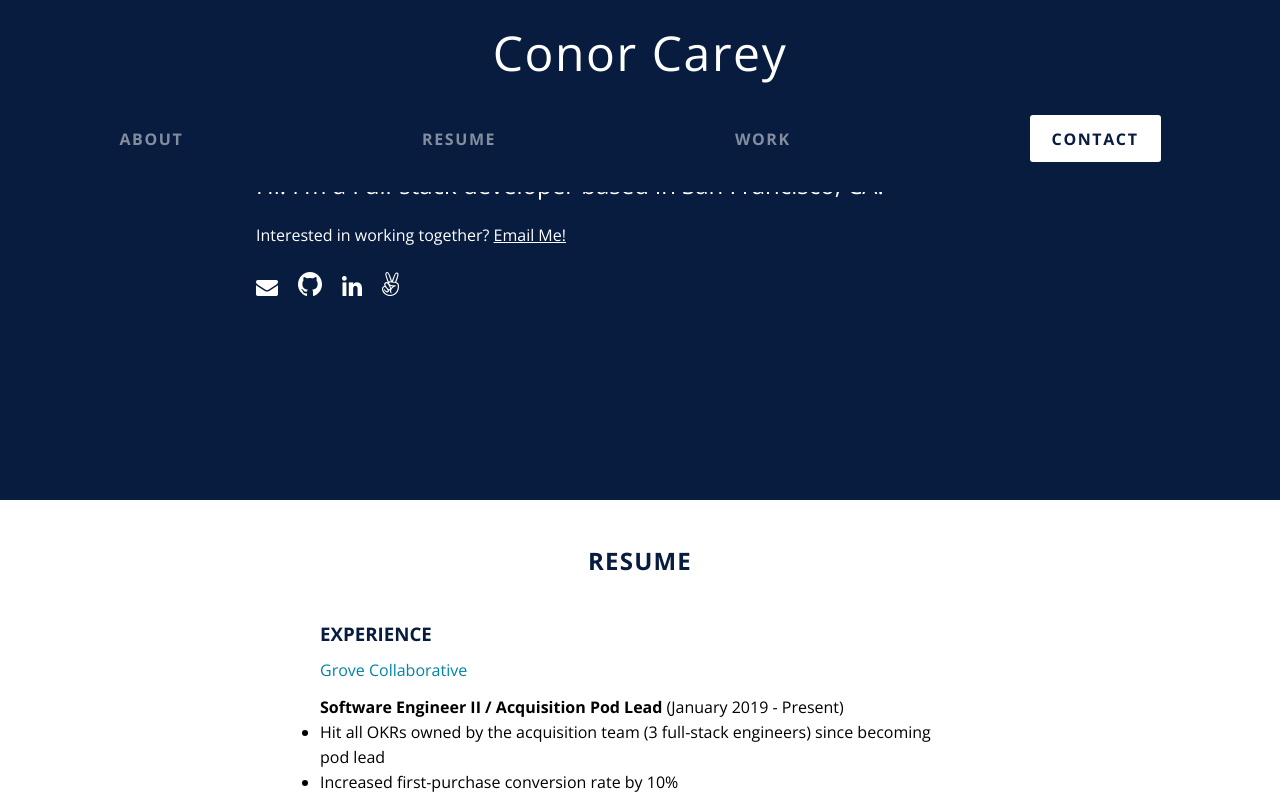
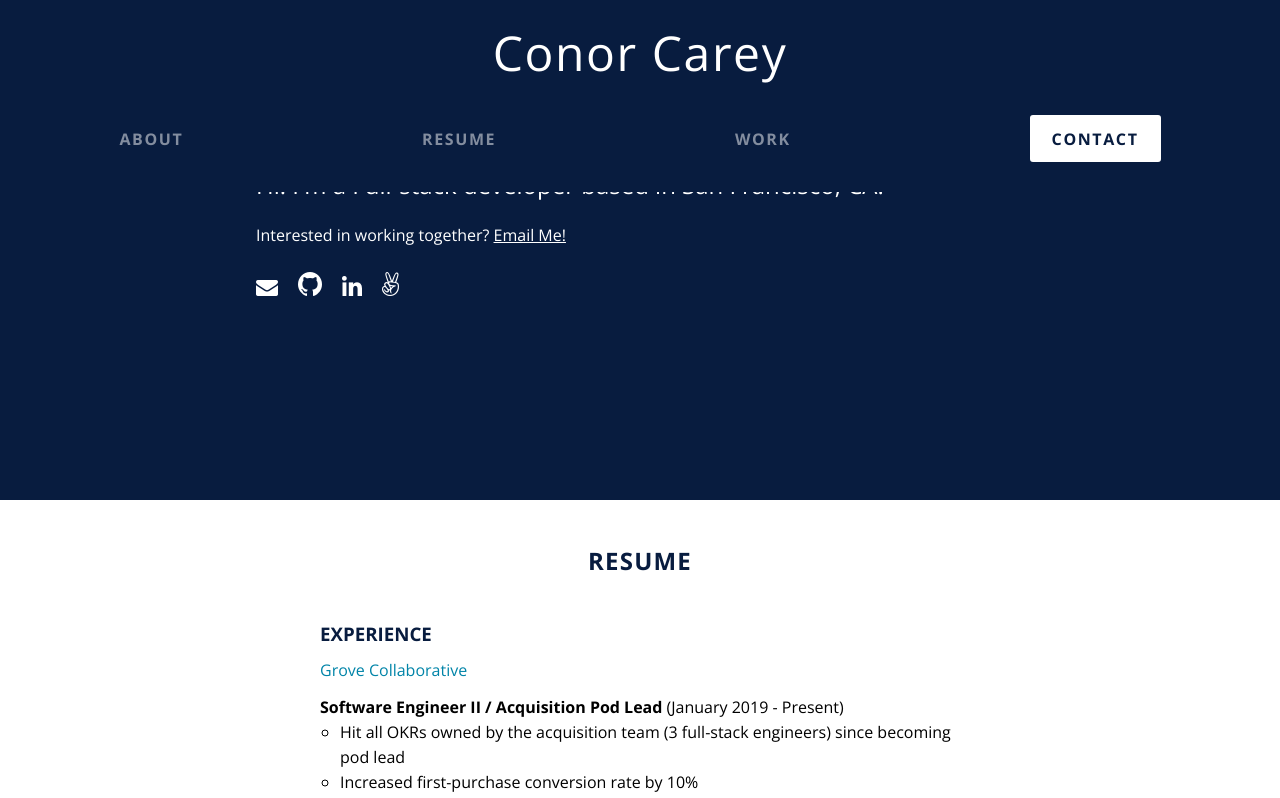
Before and after one commit to ccarey221/conorsportfolio, a React app: page / in a window 1280 px wide. Shown: the top 798 px of the page. Built offline with nearby package versions, Linux system fonts and the light colour scheme.

Commit message:
update list styles

```diff
--- a/src/index.css
+++ b/src/index.css
@@ -14,6 +14,11 @@ html, body {
   font-family: sans-serif;
 }
 
+li {
+  margin-left: 20px;
+  list-style-type: circle;
+}
+
 #root {
   height: 100%;
   padding: 0;
```
